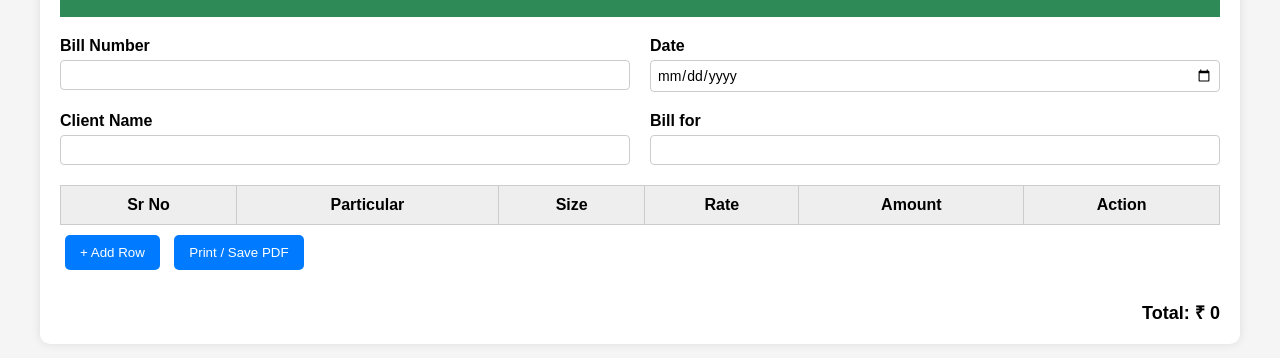
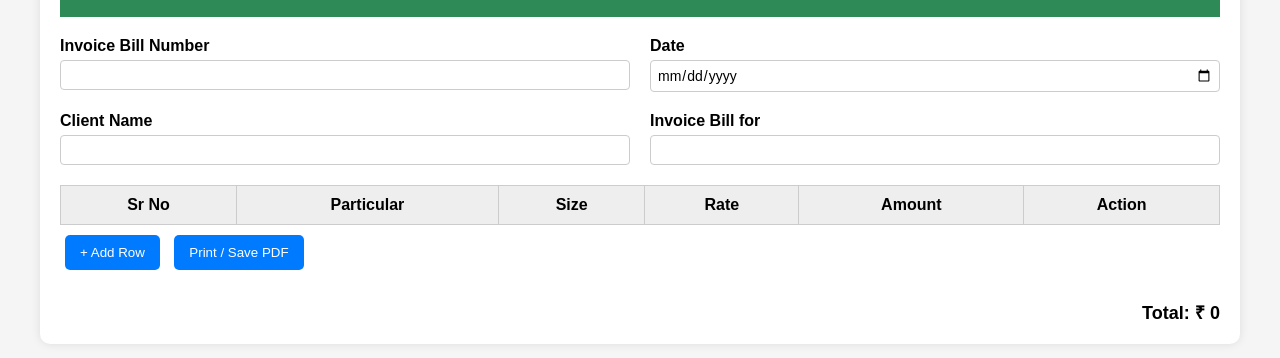
Before and after one commit to MayuriGodgeri/invoice_bill, a plain HTML site: page index.html in a window 1280 px wide. Shown: the part 168-526 px from the top of the page. Drawn offline with Linux system fonts and the light colour scheme.

Commit message:
Update index.html

```diff
--- a/index.html
+++ b/index.html
@@ -213,7 +213,7 @@ page-break-inside:auto;
 <div class="bill-info">
 
 <div>
-<label>Bill Number</label>
+<label>Invoice Bill Number</label>
 <input type="text">
 <span class="print-text"></span>
 </div>
@@ -235,7 +235,7 @@ page-break-inside:auto;
 </div>
 
 <div>
-<label>Bill for</label>
+<label>Invoice Bill for</label>
 <input type="text">
 <span class="print-text"></span>
 </div>
```
